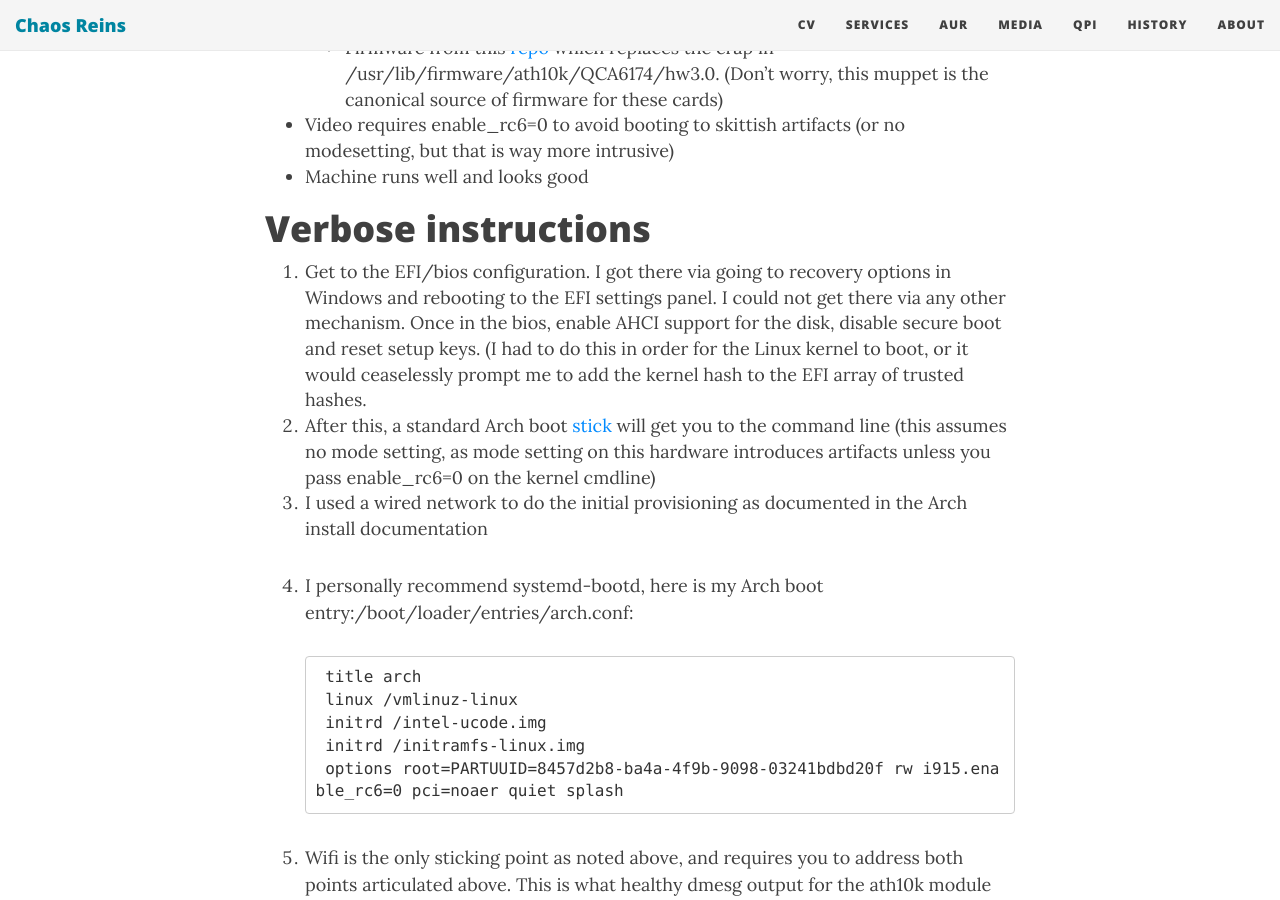
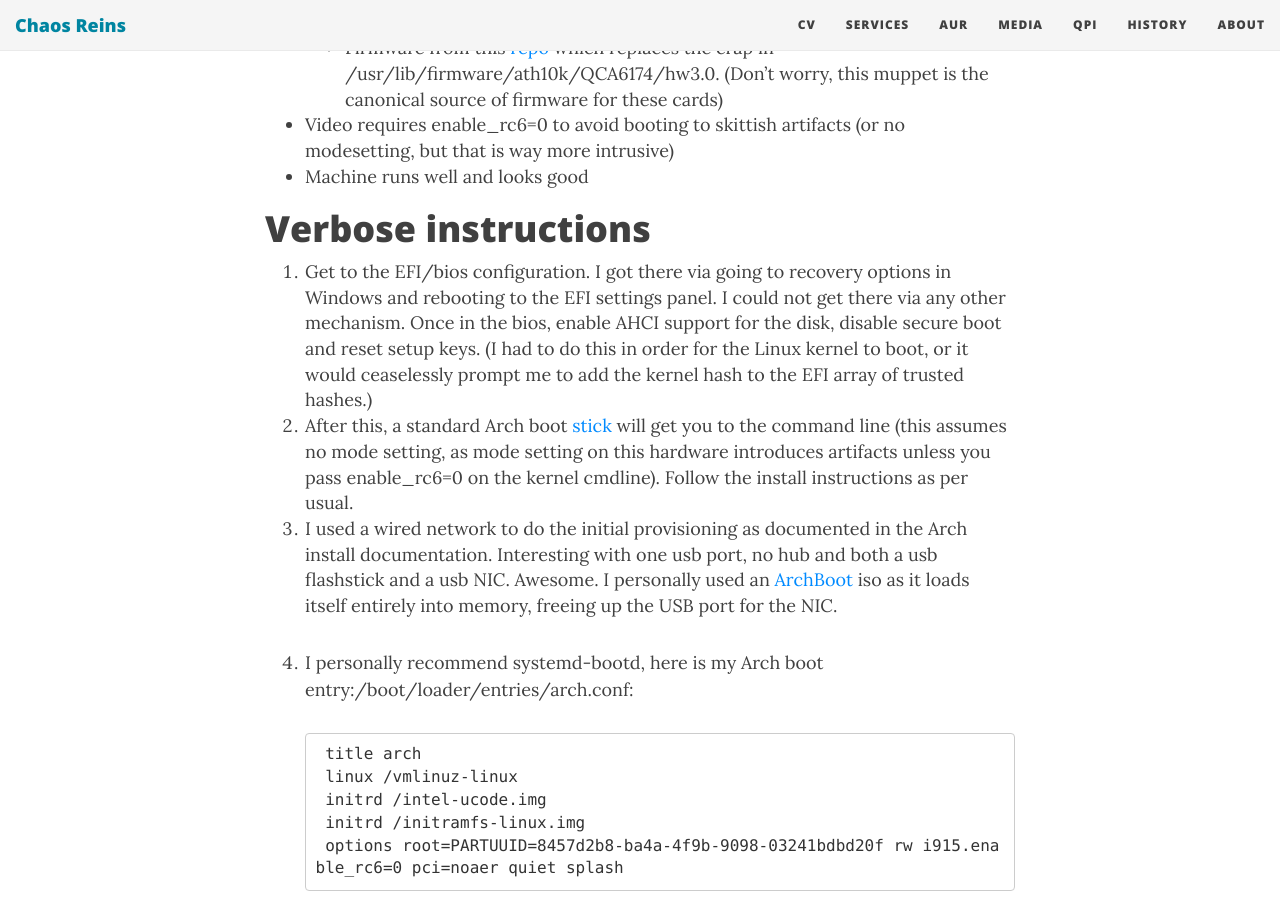
Before and after one commit to sirspudd/sirspudd.github.io, a Jekyll site: the page built from _posts/2016-11-14-arch-yoga-910.md, in a window 1280 px wide and 900 px high, scrolled down 1460 px. Built offline with Jekyll 4.4.1, drawn with Linux system fonts in a browser that asks for light colours; nearby versions of some CDN libraries; comment, search, counter and statistics services are not loaded.

Commit message:
various fixes
Change-Id: I1e2489708868ee85781167e73a88f357a4dd77bf

```diff
--- a/_posts/2016-11-14-arch-yoga-910.md
+++ b/_posts/2016-11-14-arch-yoga-910.md
@@ -19,9 +19,9 @@ tags: [ArchLinux, Lenovo, 910, Yoga]
 
 # Verbose instructions
 
-1. Get to the EFI/bios configuration. I got there via going to recovery options in Windows and rebooting to the EFI settings panel. I could not get there via any other mechanism. Once in the bios, enable AHCI support for the disk, disable secure boot and reset setup keys. (I had to do this in order for the Linux kernel to boot, or it would ceaselessly prompt me to add the kernel hash to the EFI array of trusted hashes.
-2. After this, a standard Arch boot [stick](https://wiki.archlinux.org/index.php/USB_flash_installation_media) will get you to the command line (this assumes no mode setting, as mode setting on this hardware introduces artifacts unless you pass enable_rc6=0 on the kernel cmdline)
-3. I used a wired network to do the initial provisioning as documented in the Arch install documentation
+1. Get to the EFI/bios configuration. I got there via going to recovery options in Windows and rebooting to the EFI settings panel. I could not get there via any other mechanism. Once in the bios, enable AHCI support for the disk, disable secure boot and reset setup keys. (I had to do this in order for the Linux kernel to boot, or it would ceaselessly prompt me to add the kernel hash to the EFI array of trusted hashes.)
+2. After this, a standard Arch boot [stick](https://wiki.archlinux.org/index.php/USB_flash_installation_media) will get you to the command line (this assumes no mode setting, as mode setting on this hardware introduces artifacts unless you pass enable_rc6=0 on the kernel cmdline). Follow the install instructions as per usual.
+3. I used a wired network to do the initial provisioning as documented in the Arch install documentation. Interesting with one usb port, no hub and both a usb flashstick and a usb NIC. Awesome. I personally used an [ArchBoot](https://wiki.archlinux.org/index.php/archboot) iso as it loads itself entirely into memory, freeing up the USB port for the NIC.
 4. I personally recommend systemd-bootd, here is my Arch boot entry:/boot/loader/entries/arch.conf:
 
         title arch
```
